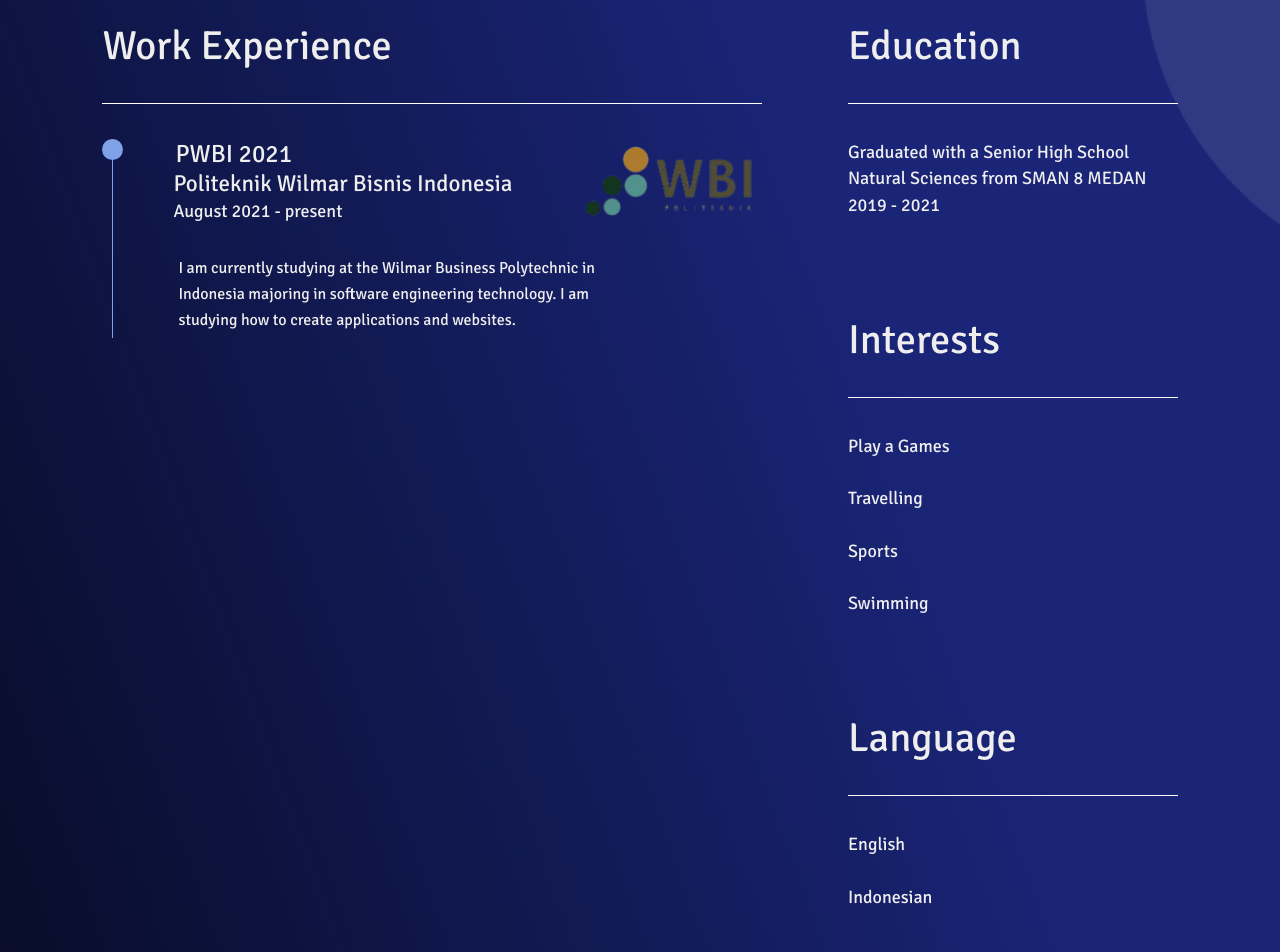
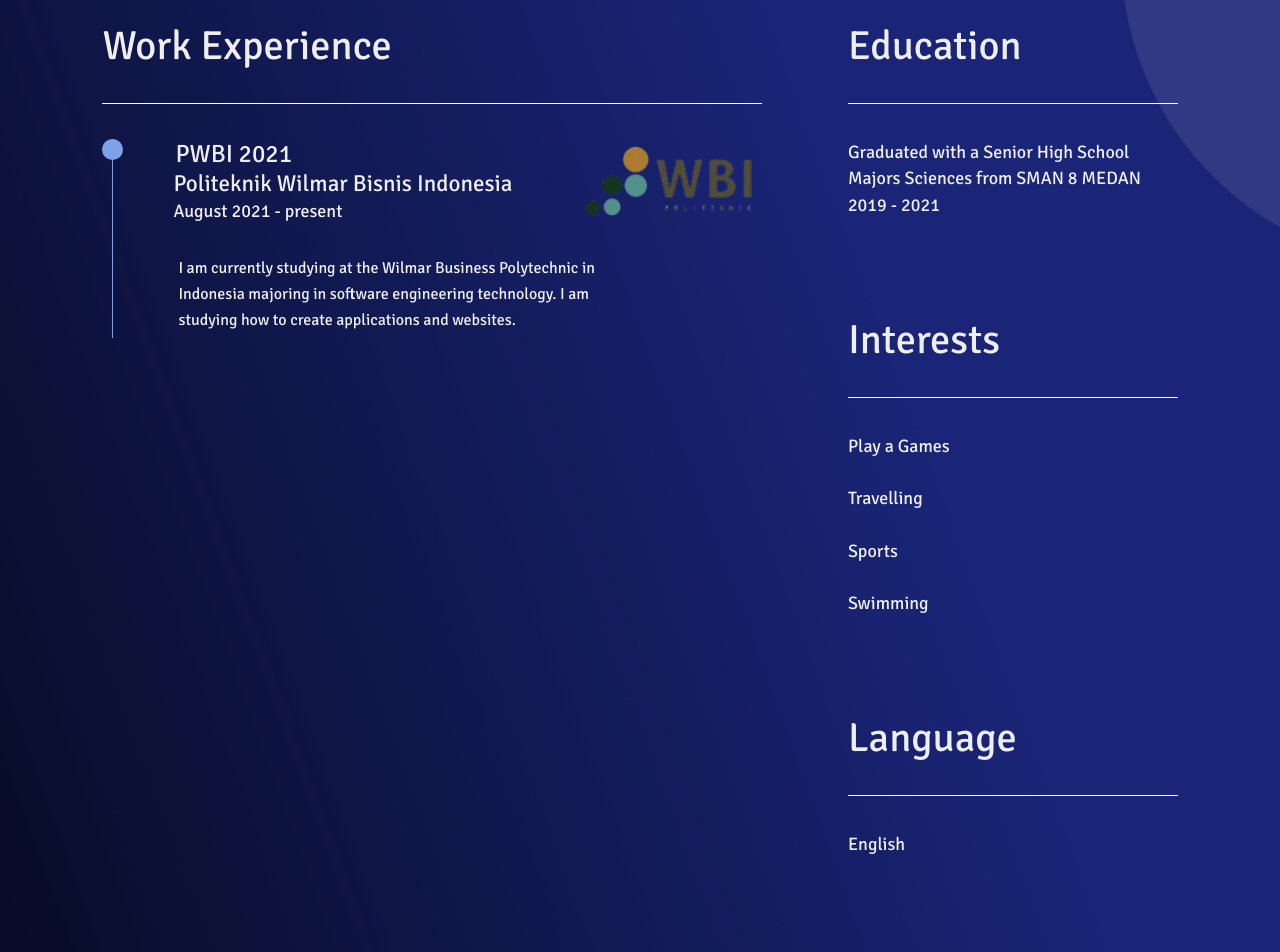
Before and after one commit to Cheee23/personal-website-react-master-1, a Gatsby site: page /experience in a window 1280 px wide. Shown: the part 120-1072 px from the top of the page. Built offline with nearby package versions, Linux system fonts and the light colour scheme; Gatsby itself is replaced by a stand-in of ours.

Commit message:
six commit

```diff
--- a/src/data/Edu.js
+++ b/src/data/Edu.js
@@ -2,7 +2,7 @@ export default [
   {
     id: 1,
     name: "SMAN 8 MEDAN",
-    major: "Natural Sciences",
+    major: "Sciences",
     degree: "Senior High School",
     dated: "2019 - 2021",
   },
--- a/src/data/Language.js
+++ b/src/data/Language.js
@@ -3,8 +3,4 @@ export default [
     id: 1,
     name: "English",
   },
-  {
-    id: 2,
-    name: "Indonesian",
-  },
 ];
--- a/src/pages/experience.js
+++ b/src/pages/experience.js
@@ -49,7 +49,7 @@ const Experience = () => (
           {grad.map((item) => (
             <div key={item.id}>
               <p>
-                Graduated with a {item.degree} {item.major} from {item.name} <br />
+                Graduated with a {item.degree} Majors {item.major} from {item.name} <br />
                 {item.dated}
               </p>
             </div>
```
